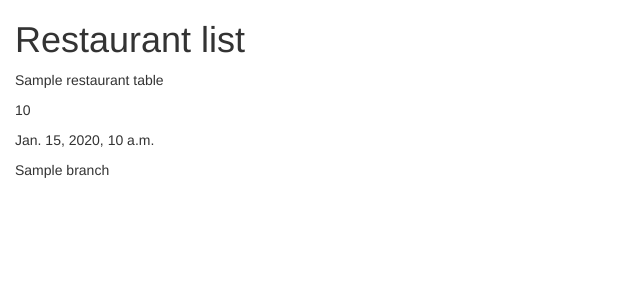
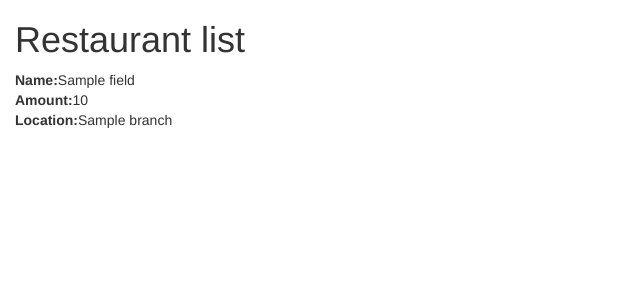
Before and after one commit to lizKimita/Restaurants-Transactions, a Django app: template table/templates/home.html in a window 1280 px wide. Shown: the top 300 px of the page, without its empty margins (0-640 px from the left). Run offline with Django 3.2, Linux system fonts and the light colour scheme; the template is opened without the code that fills it: most values are stand-ins (such as "Sample title", 1, 10 or a date in 2020); some libraries are stand-ins or nearby versions.

Commit message:
adding view function that queries all the data and the looping through the results in the template file

```diff
--- a/table/templates/home.html
+++ b/table/templates/home.html
@@ -3,10 +3,14 @@
 
 <div class="container-fluid">
   <h1>Restaurant list</h1>
-    <p>{{restaurant_table.name}}</p>
-    <p>{{restaurant_table.amount}}</p>
-    <p>{{restaurant_table.timestamp}}</p>
-    <p>{{restaurant_table.branch}}</p>
+
+    {% for i in table %}
+    <p><strong>Name:</strong>{{i.fields.Name}} <br>
+      <strong>Amount:</strong>{{i.fields.Amount}}<br>
+    <strong>Location:</strong>{{i.fields.Branch}}</p>
+
+
+       {%endfor%}
 
 
 </div>
```
Also changed, not shown: table/views.py (+3 -11 lines).
